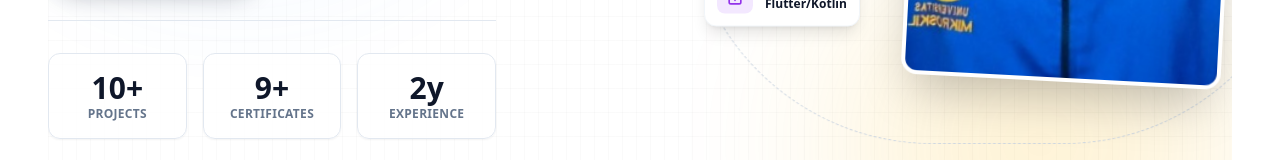
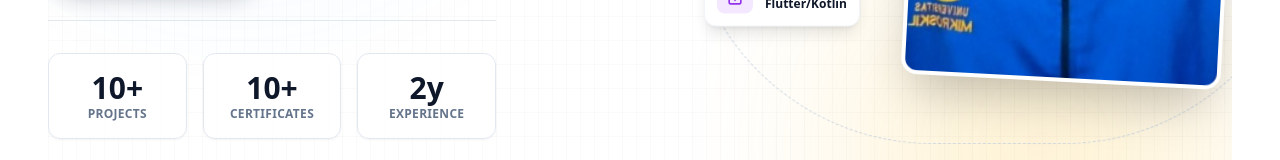
Before and after one commit to viiazuh/-portofolio, a React (Vite) app: page / in a window 1280 px wide. Shown: the part 600-760 px from the top of the page. Built offline with nearby package versions, Linux system fonts and the light colour scheme.

Commit message:
Fix duplicate key error in certificates

```diff
--- a/src/pages/Certificates.jsx
+++ b/src/pages/Certificates.jsx
@@ -47,28 +47,28 @@ const CertificatesPage = () => {
             verifyLink: "#"
         },
          {
-            id: 6,
+            id: 7,
             title: "Fundamental APlikasi Android",
             issuer: "Dicoding",
             file: "public/Fundamental-Aplikasi-Android.png",
             verifyLink: "#"
         },
         {
-            id: 7,
+            id: 8,
             title: "Penerapan Machine Learning pada Android",
             issuer: "Dicoding",
             file: "public/ml-android.png",
             verifyLink: "#"
         },
          {
-            id: 8,
+            id: 9,
             title: "redhat linux Sertifikat",
             issuer: "huawei",
             file: "public/redhat.png",
             verifyLink: "#"
         },
         {
-            id: 9,
+            id: 10,
             title: "Kampus Merdeka",
             issuer: "huawei",
             file: "public/sertifikat kampus merdeka.pdf",
--- a/src/pages/Home.jsx
+++ b/src/pages/Home.jsx
@@ -79,7 +79,7 @@ const Home = () => {
                 {/* Stats Row */}
                 <div className="grid grid-cols-3 gap-4 max-w-md border-t border-slate-200 pt-8">
                     <StatCard number="10+" label="Projects" />
-                    <StatCard number="9+" label="Certificates" />
+                    <StatCard number="10+" label="Certificates" />
                     <StatCard number="2y" label="Experience" />
                 </div>
             </div>
```
